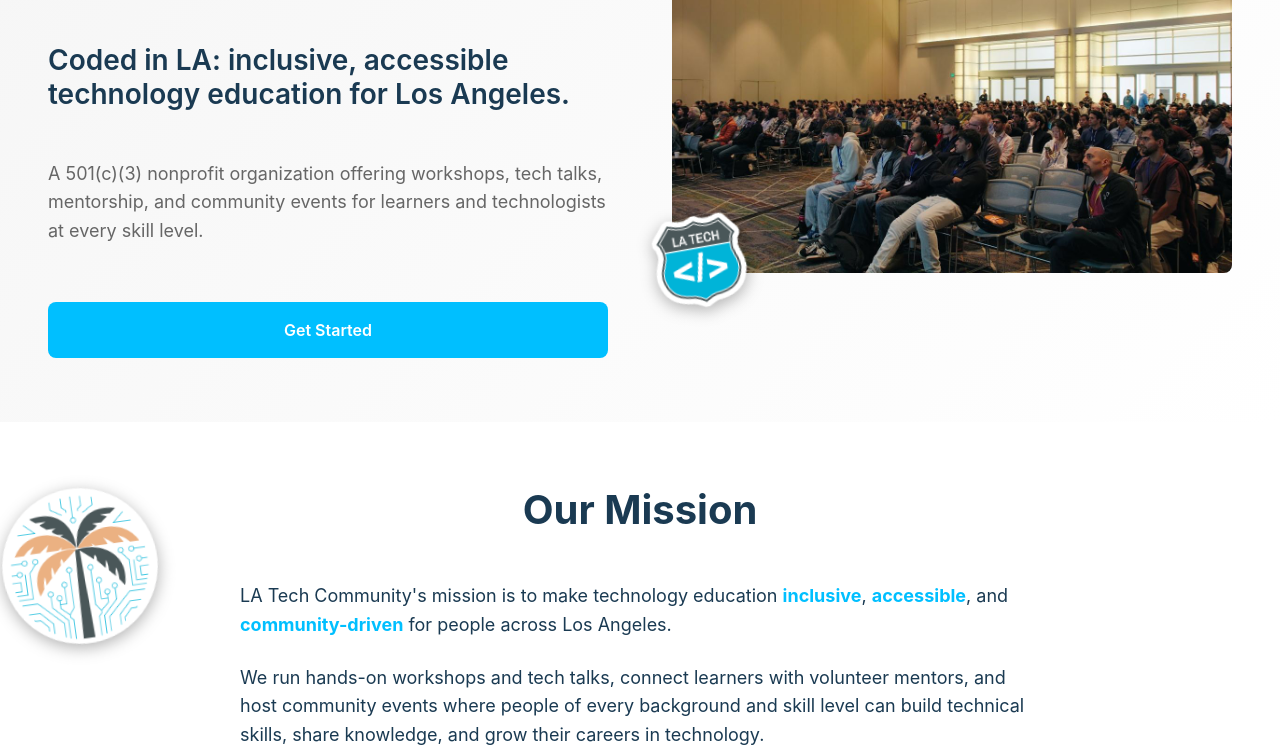
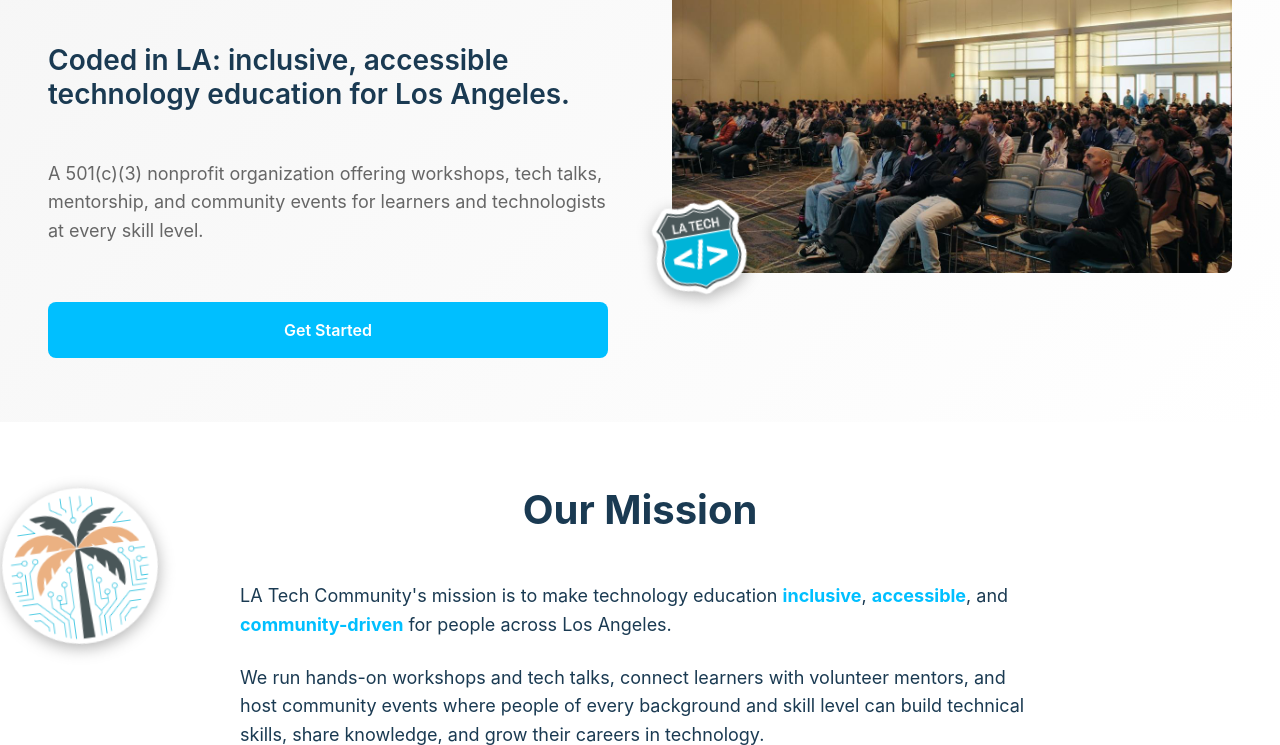
Before and after one commit to emscape/latechcommunity, a plain HTML site: page index.html in a window 1280 px wide. Shown: the part 355-1100 px from the top of the page. Drawn offline with Linux system fonts and the light colour scheme.

Commit message:
Anchor hero stickers to the photo corners
WHY:
- Copilot review on #4: hero stickers were positioned against the
  .hero__image grid column, which is wider than the 560px-capped
  photo, so they drifted off the photo corners (e.g. ~70px at 700px
  viewport)

EXPECTED:
- .hero__image shrinks to the photo (max 560px, centered, no
  min-height), so "Coded in LA" sits on the top-right corner and the
  LA Tech shield on the bottom-left at all widths
- Verified at 700, 900 and 1440px

ACCESSIBILITY:
- No change; stickers remain decorative (alt="", aria-hidden)

```diff
--- a/styles/stickers.css
+++ b/styles/stickers.css
@@ -7,6 +7,16 @@
 .section__container,
 .hero__image {
     position: relative;
+}
+
+/* Shrink the hero image box to the photo itself so the corner
+   stickers anchor to the photo, not to the wider grid column */
+.hero__image {
+    display: block;
+    width: 100%;
+    max-width: 560px;
+    min-height: 0;
+    justify-self: center;
 }
 
 .sticker {
```
